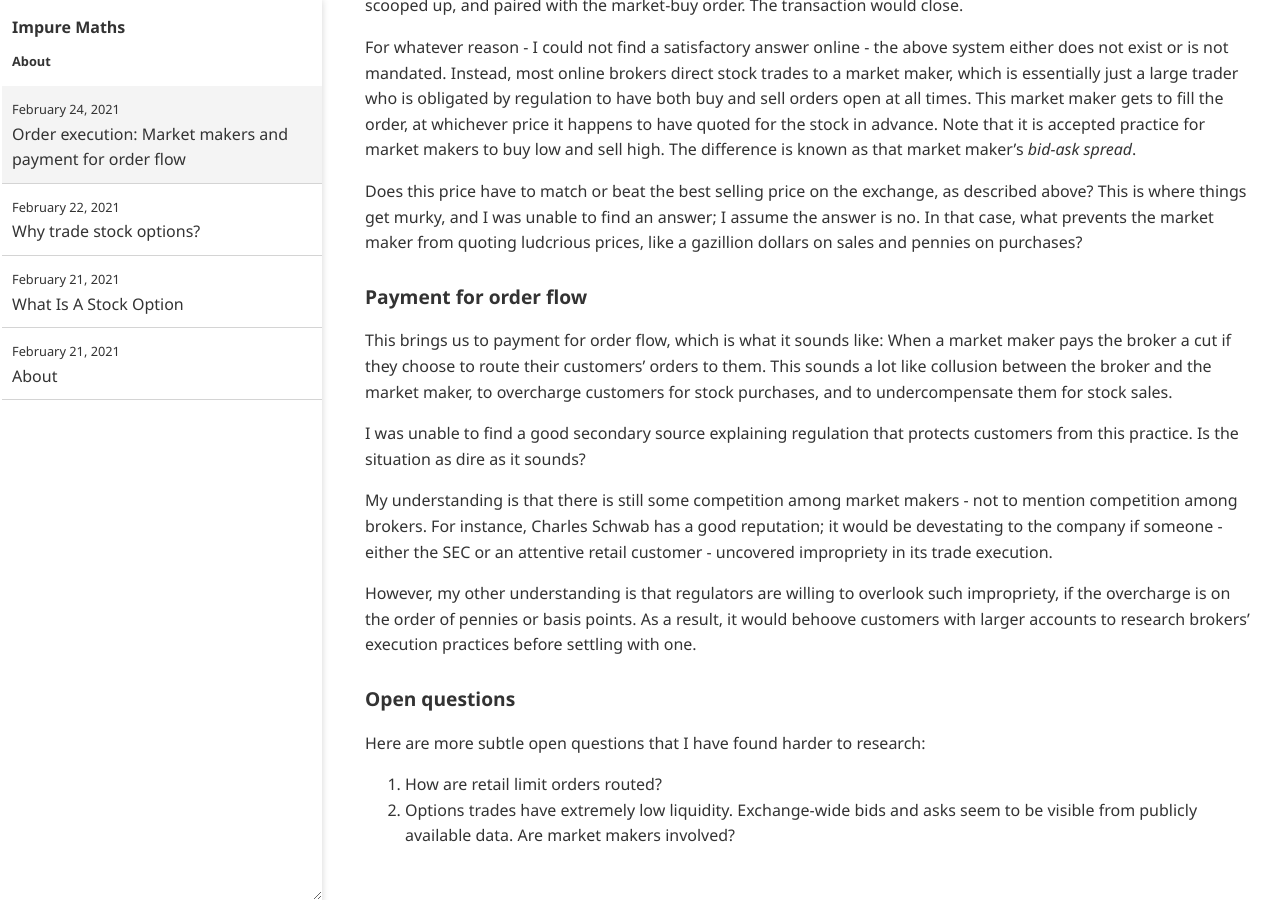
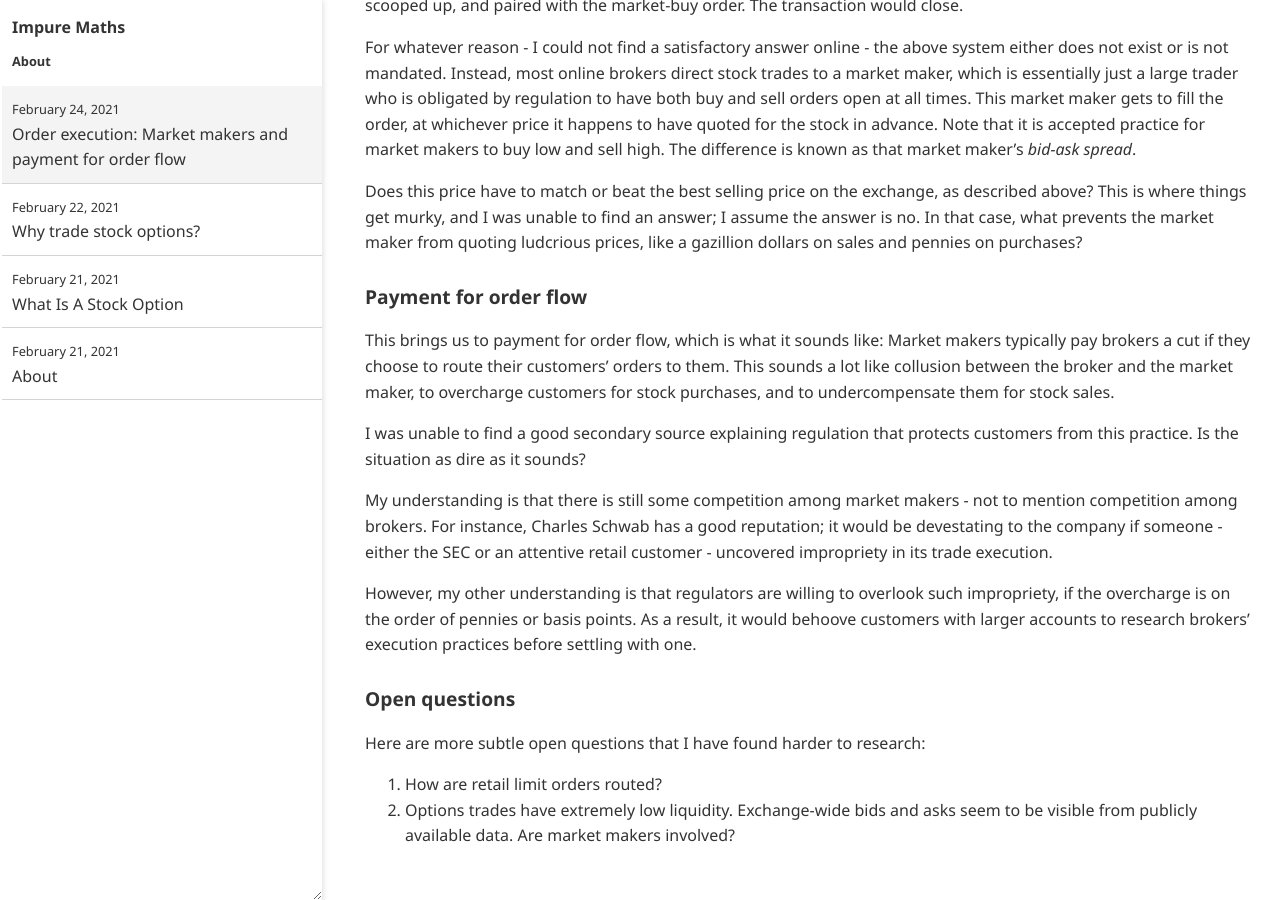
Before and after one commit to impuremaths/impuremaths.github.io, a Jekyll site: the page built from _posts/2021-02-24-order-execution.md, in a window 1280 px wide and 900 px high, scrolled down 820 px. Built offline with Jekyll 4.4.1, drawn with Linux system fonts in a browser that asks for light colours.

Commit message:
Update 2021-02-24-order-execution.md

```diff
--- a/_posts/2021-02-24-order-execution.md
+++ b/_posts/2021-02-24-order-execution.md
@@ -33,7 +33,7 @@
 
 ### Payment for order flow
 
-This brings us to payment for order flow, which is what it sounds like: When a market maker pays the broker a cut if they choose to route their customers' orders to them. This sounds a lot like collusion between the broker and the market maker, to overcharge customers for stock purchases, and to undercompensate them for stock sales.
+This brings us to payment for order flow, which is what it sounds like: Market makers typically pay brokers a cut if they choose to route their customers' orders to them. This sounds a lot like collusion between the broker and the market maker, to overcharge customers for stock purchases, and to undercompensate them for stock sales.
 
 I was unable to find a good secondary source explaining regulation that protects customers from this practice. Is the situation as dire as it sounds?
 
```
